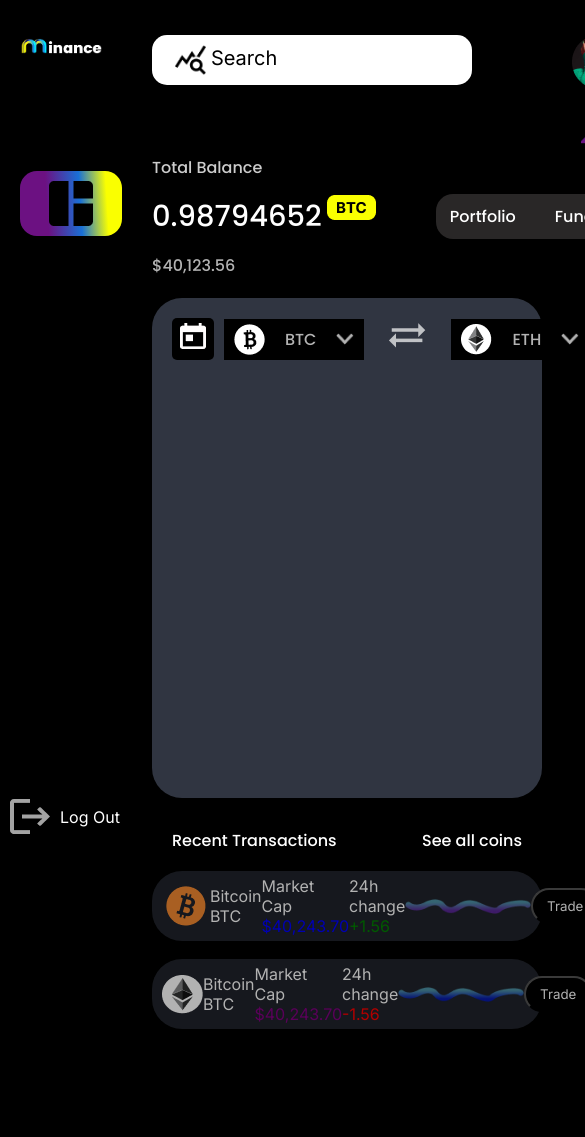
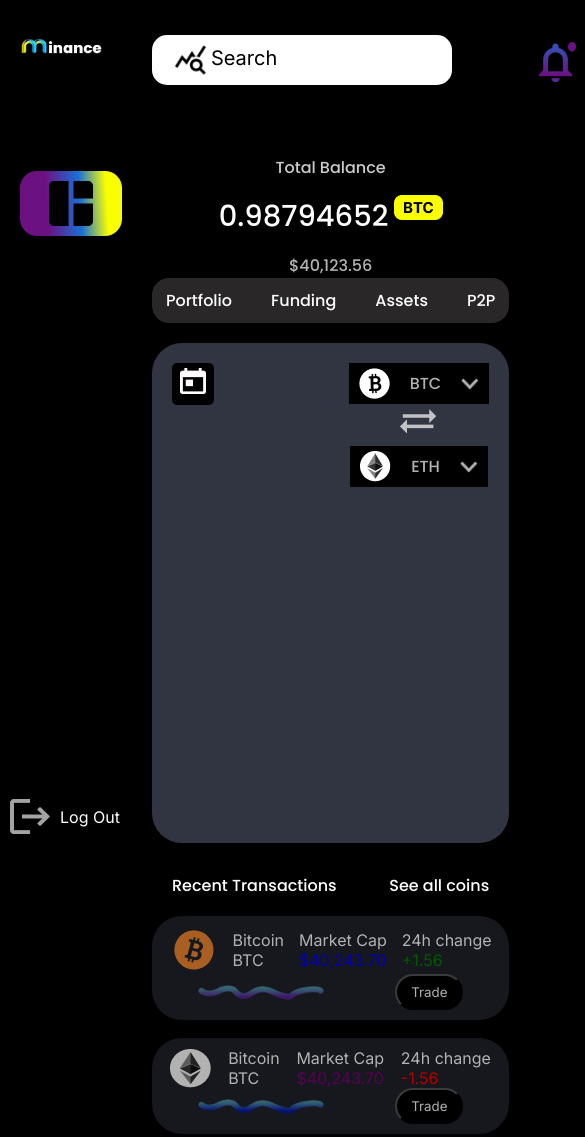
Before and after one commit to HyTaXx/Integration-maquette, a website: page index.html in a window 390 px wide. Shown: the top 1137 px of the page, 585 px wide, since content can reach past the window. Before the commit the page ends 1049 px from the top, so only its background shows below. Drawn offline with Linux system fonts and the light colour scheme.

Commit message:
:iphone: Responsive V1.2

```diff
--- a/style/style.scss
+++ b/style/style.scss
@@ -484,7 +484,6 @@
                         display: none;
                     }
                     .nav-transac{
-                        flex-direction: column-reverse;
                         gap: 20px;
                     }
                 }
@@ -493,7 +492,7 @@
     }
 }
 
-@media screen and (max-width: 1015px) {
+@media screen and (max-width: 1070px) {
     body{
         .section-main{
             .section-content{
@@ -515,6 +514,52 @@
     }
 }
 
-@media screen and (max-width: 935px) {
+@media screen and (max-width: 970px) {
+    body{
+        .section-main{
+            .section-content{
+                .stock-middle{
+                    .stock-balance{
+                        flex-direction: column;
+                        .stock-directions{
+                            margin-left: 0;
+                        }
+                        .stock-interbalance{
+                            text-align: center;
+                        }
+                    }
+                }
+            }
+        }
+    }
+    .stock-searchbar{
+        margin-right: 0;
+        width: 300px;
+    }
+}
 
+@media screen and (max-width: 820px) {
+    body{
+        .section-main{
+            .section-content{
+                .stock-middle{
+                    .stock-graph{
+                        .graph{
+                            .stock-nav-graph{
+                                .stock-money{
+                                    flex-direction: column;
+                                    gap: 5px;
+                                }
+                            }
+                        }
+                    }
+                }
+            }
+        }
+    }
+    .stock-crypto{
+        height: auto;
+        display: flex;
+        flex-wrap: wrap;
+    }
 }
```
Also changed, not shown: style/style.css, 1 other file.
